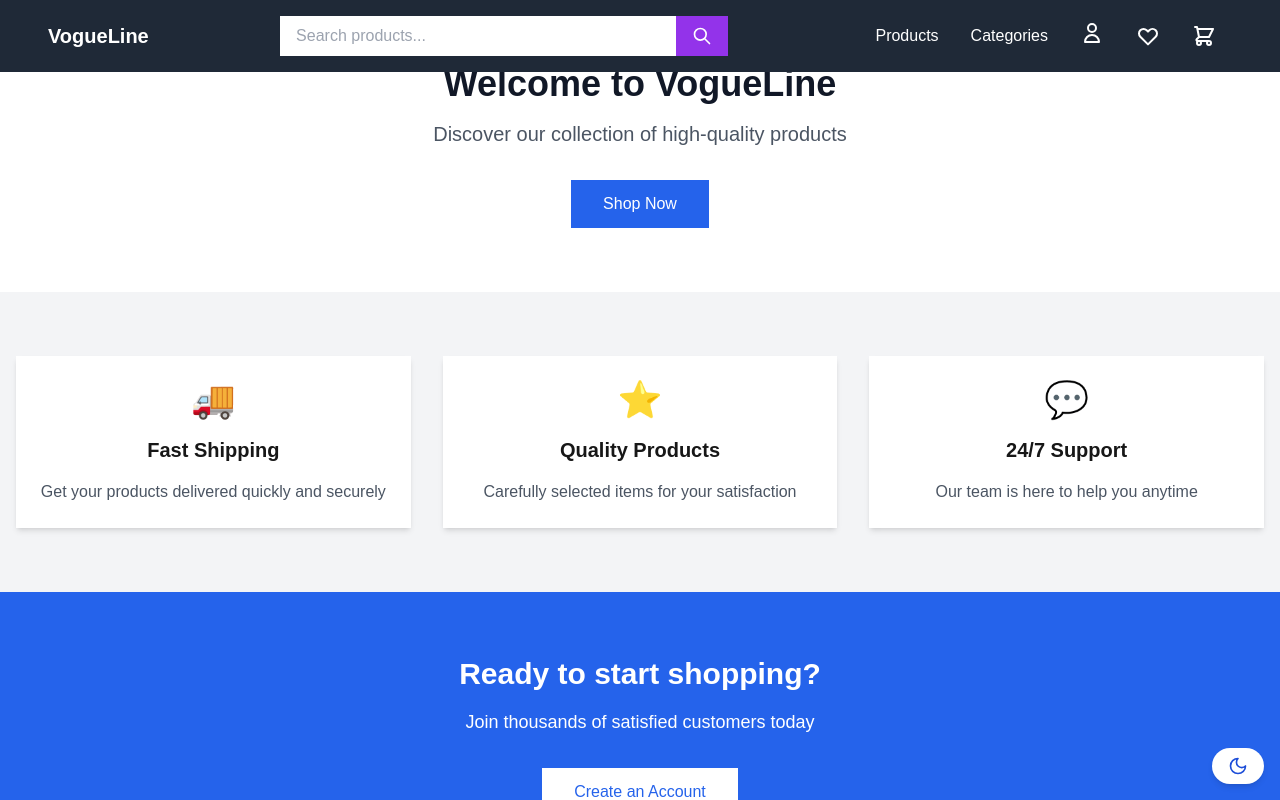
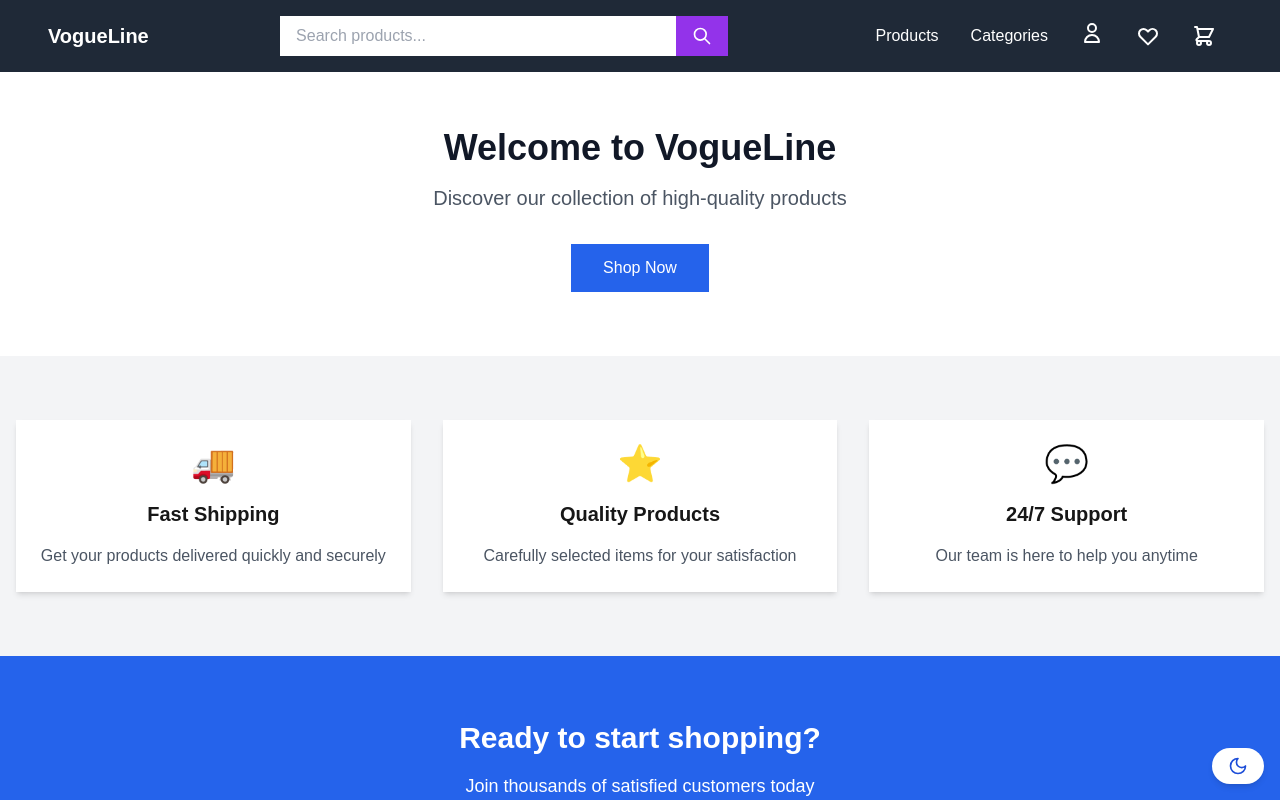
Before and after one commit to flobby41/EcomCore, a Next.js app in the folder frontend/: page / in a window 1280 px wide. Shown: the top 800 px of the page. Built offline with nearby package versions, Linux system fonts and the light colour scheme.

Commit message:
Layout NavBar fixed

```diff
--- a/frontend/components/Layout.js
+++ b/frontend/components/Layout.js
@@ -77,7 +77,7 @@ export default function Layout({ children, title = "E-Commerce Store" }) {
 
             <Navbar />
 
-            <main className="flex-grow">
+            <main className="flex-grow pt-16">
                 {children}
             </main>
 
```
